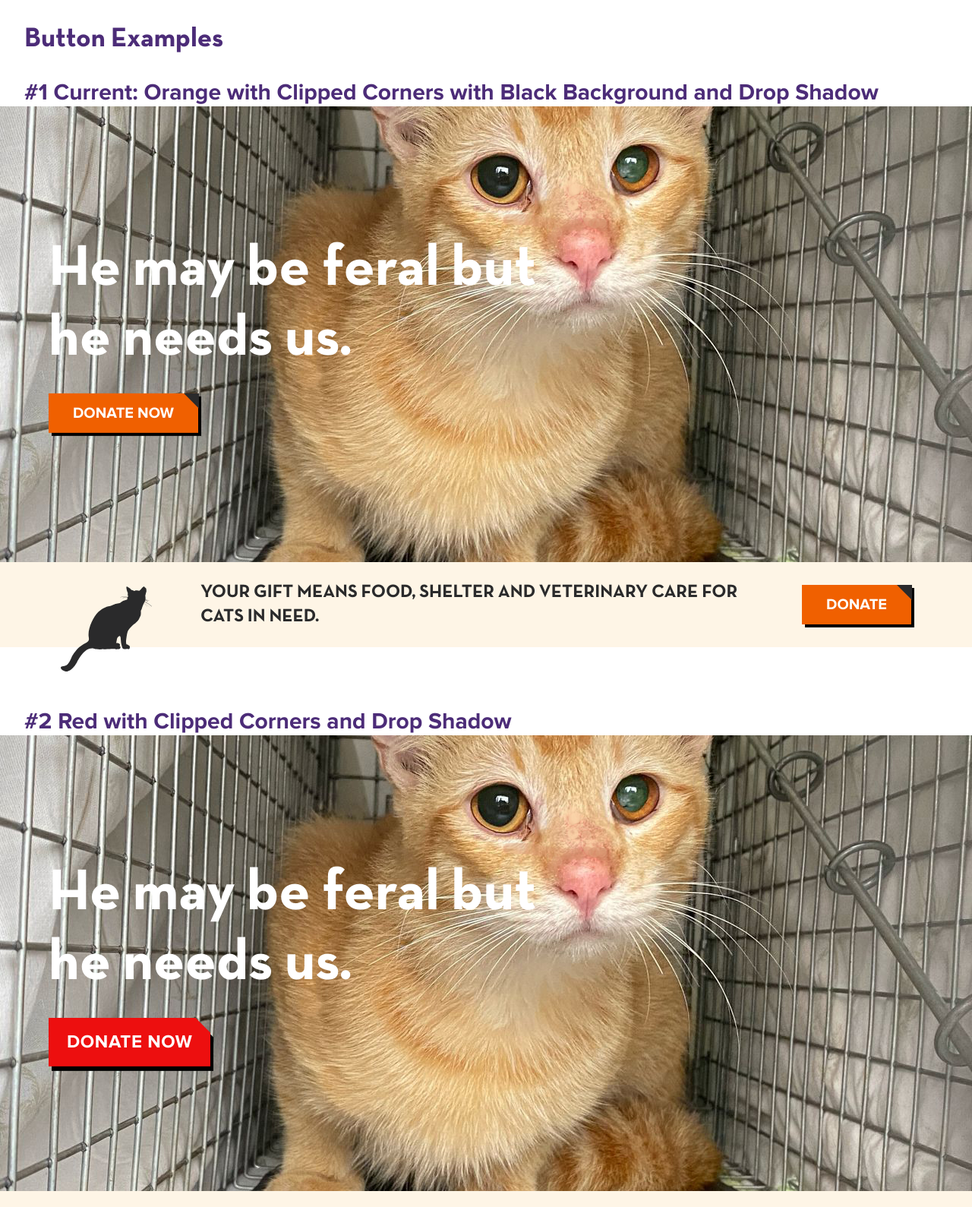
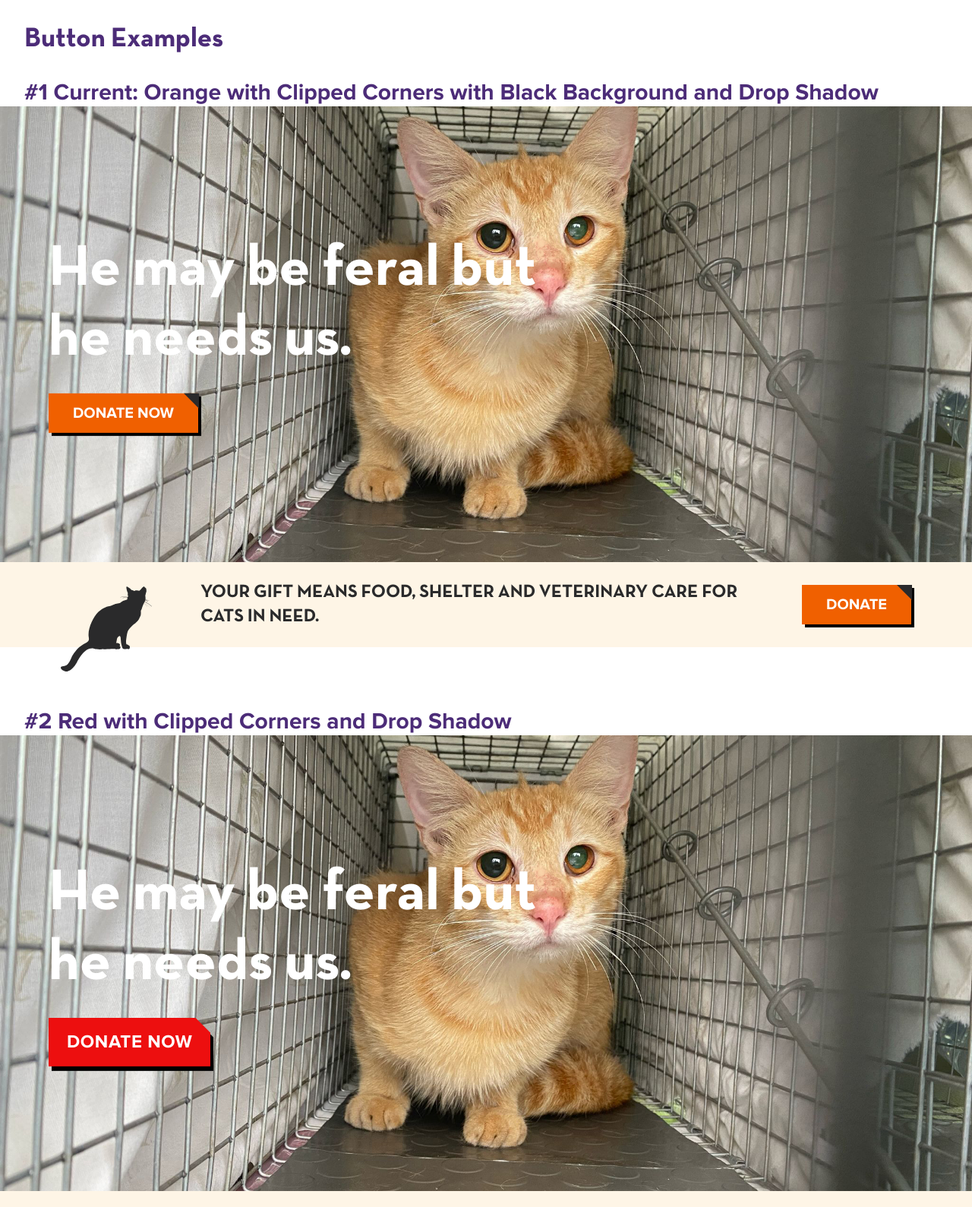
Before and after one commit to kharrisonJO/ncats-buttons, a plain HTML site: page index.html in a window 1280 px wide. Shown: the top 1589 px of the page at 76% size. Drawn offline with nearby package versions, Linux system fonts and the light colour scheme.

Commit message:
Swapped out tailwind hero

```diff
--- a/index.html
+++ b/index.html
@@ -92,6 +92,18 @@
       font-weight: 700;
       line-height: 1.2;
     }
+
+    .hero {
+      background: url("./assets/ncats_homepage_wildfire_cat.jpg") center/cover;
+      height: 400px;
+      width: 100%;
+    }
+
+    @media (min-width: 640px) {
+      .hero {
+        height: 600px;
+      }
+    }
   </style>
 </head>
 
@@ -103,8 +115,7 @@
   <section class="pb-20">
     <h2 class="mx-8 text-3xl font-bold text-dark-purple">#1 Current: Orange with Clipped Corners with Black Background
       and Drop Shadow</h2>
-    <div
-      class="relative bg-[url(/assets/ncats_homepage_wildfire_cat.jpg)] bg-center h-[400px] w-full object-cover object-center sm:h-[600px]">
+    <div class="hero relative">
       <figure class="absolute top-1/2 left-8 md:left-16 lg:left-18 hidden -translate-y-1/2 sm:block">
         <figcaption class="max-w-2xl">
           <h1 class="h0 mb-6 font-bold text-white">He may be feral but he needs us.</h1>
@@ -136,8 +147,7 @@
   <!-- Example 2 -->
   <section class="pb-20">
     <h2 class="mx-8 text-3xl font-bold text-dark-purple">#2 Red with Clipped Corners and Drop Shadow</h2>
-    <div
-      class="relative bg-[url(/assets/ncats_homepage_wildfire_cat.jpg)] bg-center h-[400px] w-full object-cover object-center sm:h-[600px]">
+    <div class="hero relative">
       <figure class="absolute top-1/2 left-8 md:left-16 lg:left-18 hidden -translate-y-1/2 sm:block">
         <figcaption class="max-w-2xl">
           <h1 class="h0 mb-6 font-bold text-white">He may be feral but he needs us.</h1>
@@ -198,8 +208,7 @@
   <!-- Example 3 -->
   <section class="pb-20">
     <h2 class="mx-8 text-3xl font-bold text-dark-purple">#3 Gradient with Shadows</h2>
-    <div
-      class="relative bg-[url(/assets/ncats_homepage_wildfire_cat.jpg)] bg-center h-[400px] w-full object-cover object-center sm:h-[600px]">
+    <div class="hero relative">
       <figure class="absolute top-1/2 left-8 md:left-16 lg:left-18 hidden -translate-y-1/2 sm:block">
         <figcaption class="max-w-2xl">
           <h1 class="h0 mb-6 font-bold text-white">He may be feral but he needs us.</h1>
@@ -237,8 +246,7 @@
   <!-- Example 4 -->
   <section class="pb-20">
     <h2 class="mx-8 text-3xl font-bold text-dark-purple">#4 Gradient with Clipped Corner</h2>
-    <div
-      class="relative bg-[url(/assets/ncats_homepage_wildfire_cat.jpg)] bg-center h-[400px] w-full object-cover object-center sm:h-[600px]">
+    <div class="hero relative">
       <figure class="absolute top-1/2 left-8 md:left-16 lg:left-18 hidden -translate-y-1/2 sm:block">
         <figcaption class="max-w-2xl">
           <h1 class="h0 mb-6 font-bold text-white">He may be feral but he needs us.</h1>
```
